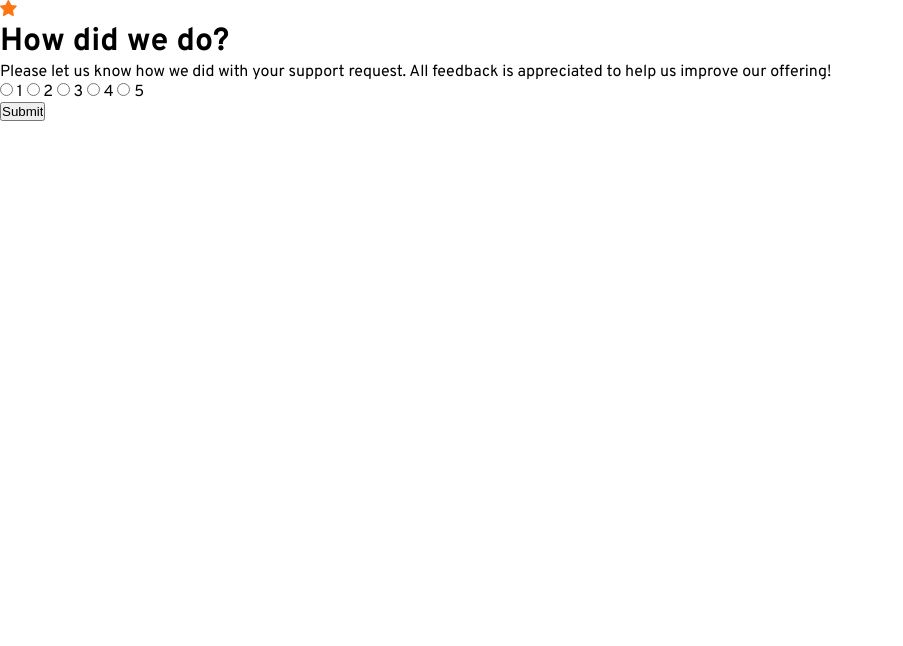
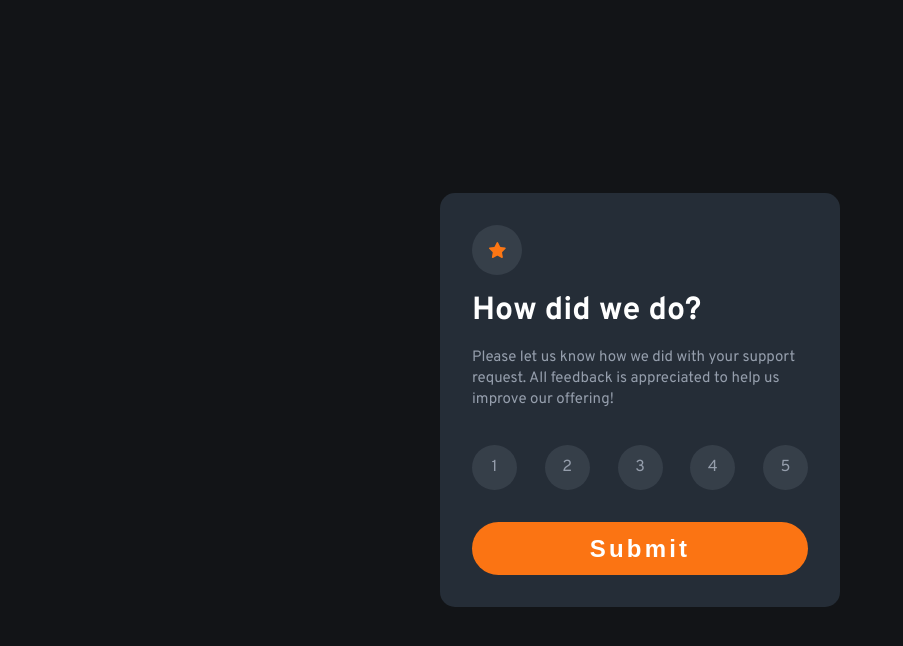
Before and after one commit to LucasGitHubx/Interactive-rating-component, a plain HTML site: page index.html in a window 1280 px wide. Shown: the whole page, without its empty margins (0-903 px from the left). Drawn offline with Linux system fonts and the light colour scheme.

Commit message:
Completing css

```diff
--- a/styles/styles.css
+++ b/styles/styles.css
@@ -10,6 +10,9 @@
     --MediumGrey: hsl(216, 12%, 54%);
     --DarkBlue: hsl(213, 19%, 18%);
     --VeryDarkBlue: hsl(216, 12%, 8%);
+
+    /* BackGround with opacity */
+    --bgOpacity: rgba(148, 157, 171, 0.158);
 }
 *{
     margin: 0;
@@ -18,12 +21,94 @@
 }
 body{
     font-family: 'Overpass', sans-serif;
+    height: 100vh;
+    background-color: var(--VeryDarkBlue);
+
+    display: flex;
+    justify-content: center;
+    align-items: center;
 }
-/*
+.main{
+    width: 90%;
+    max-width: 400px;
+    /* height: 80vh; */
+    background-color: var(--DarkBlue);
+    padding: 2rem 2rem;
+    border-radius: 15px;
+
+    display: flex;
+    flex-direction: column;
+    gap: 1rem;
+}
+.img__container{
+    background-color: rgba(148, 157, 171, 0.158);
+    width: 50px;
+    height: 50px;
+    border-radius: 50%;
+
+    display: flex;
+    justify-content: center;
+    align-items: center;
+}
+
+.main__title{
+    color: var(--White);
+}
+.main__paragraph{
+    font-size: 15px;
+    color: var(--LightGrey);
+    line-height: 1.4;
+}
+form{
+    margin-top: 1.2rem;
+
+    display: flex;
+    flex-direction: column;
+    gap: 2rem;
+}
+form .submit__group{
+    display: flex;
+    justify-content: space-between;
+}
 input[type="radio"]{
     display: none;
 }
 input[type="radio"] + label{
-    background-color: aqua;
+    width: 45px;
+    height: 45px;
+    border-radius: 50%;
+    background-color: rgba(148, 157, 171, 0.158);
+    color: var(--LightGrey);
     cursor: pointer;
-} */
+    transition: .4s;
+
+    display: flex;
+    justify-content: center;
+    align-items: center;
+}
+form .form__submit{
+    padding: .8rem;
+    background-color: var(--orange);
+    color: white;
+    font-weight: bold;
+    font-size: 1.5rem;
+    letter-spacing: .2rem;
+    border: none;
+    border-radius: 2.5rem;
+    cursor: pointer;
+
+    transition: .4s;
+}
+
+input[type="radio"] + label:hover{
+    background-color: var(--LightGrey);
+    color: var(--White);
+}
+input[type="radio"]:checked + label{
+    background-color: var(--orange);
+    color: white;
+}
+form .form__submit:hover{
+    background-color: white;
+    color: var(--orange);
+}
```
